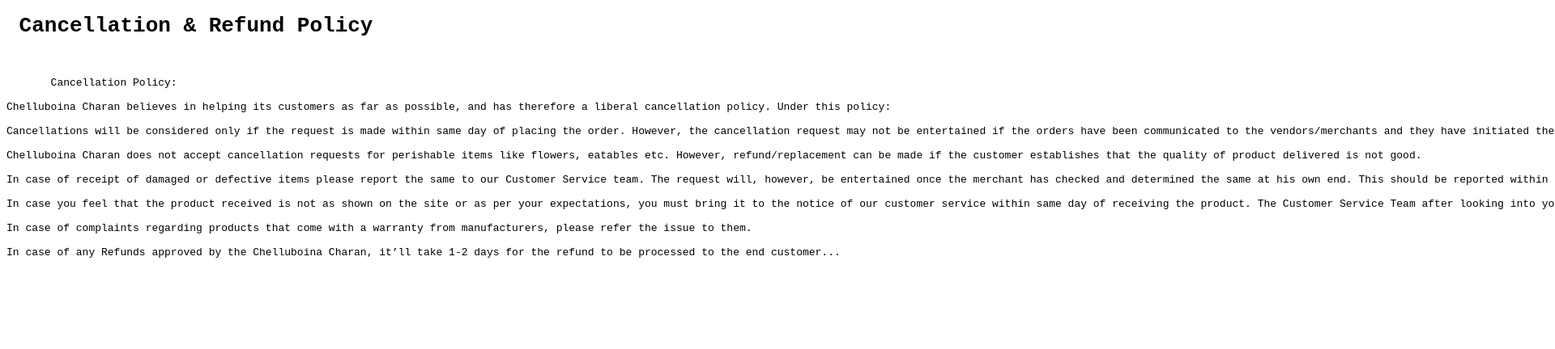
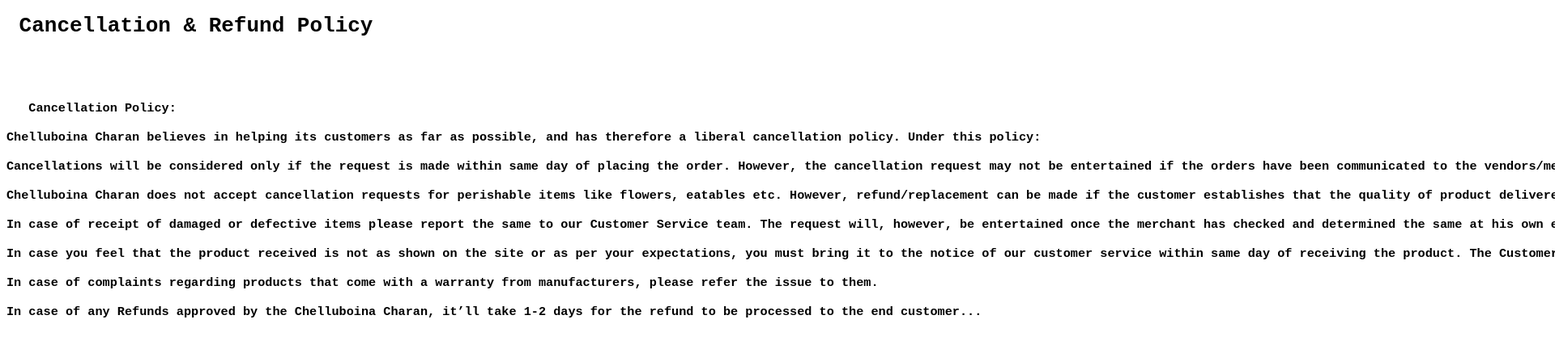
Before and after one commit to Charan731/policy, a plain HTML site: page index.html in a window 1280 px wide. Shown: the top 432 px of the page at 81% size, 1920 px wide, since content can reach past the window. Drawn offline with Linux system fonts and the light colour scheme.

Commit message:
Update index.html

```diff
--- a/index.html
+++ b/index.html
@@ -7,7 +7,7 @@
 </head>
 <body>
     <pre><h1> Cancellation & Refund Policy</h1><br>
-       Cancellation Policy:
+    <h3>   Cancellation Policy:
 
 Chelluboina Charan believes in helping its customers as far as possible, and has therefore a liberal cancellation policy. Under this policy:
 
@@ -21,6 +21,6 @@
 
 In case of complaints regarding products that come with a warranty from manufacturers, please refer the issue to them.
 
-In case of any Refunds approved by the Chelluboina Charan, it’ll take 1-2 days for the refund to be processed to the end customer...</pre>
+In case of any Refunds approved by the Chelluboina Charan, it’ll take 1-2 days for the refund to be processed to the end customer... </h3></pre>
 </body>
 </html>
```
